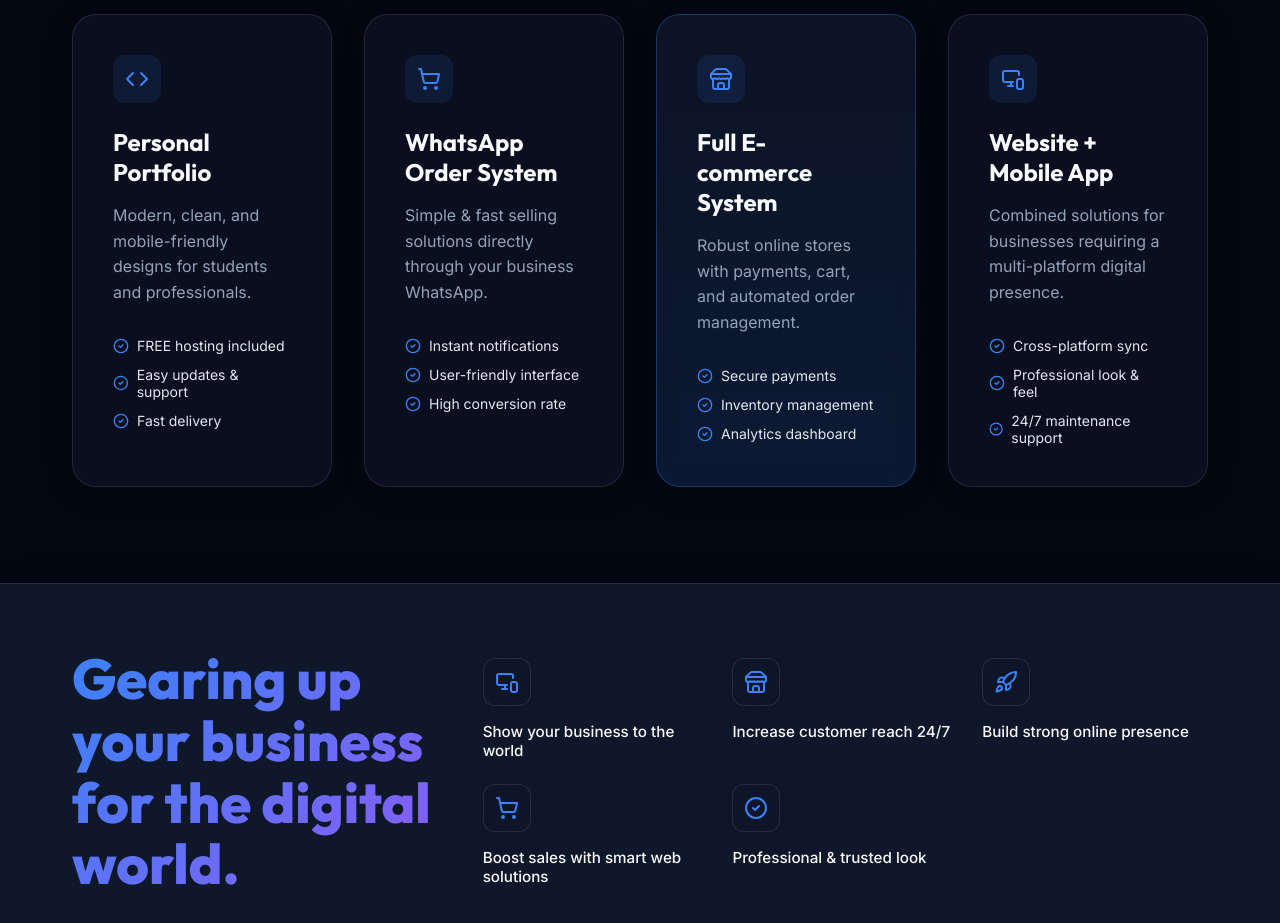
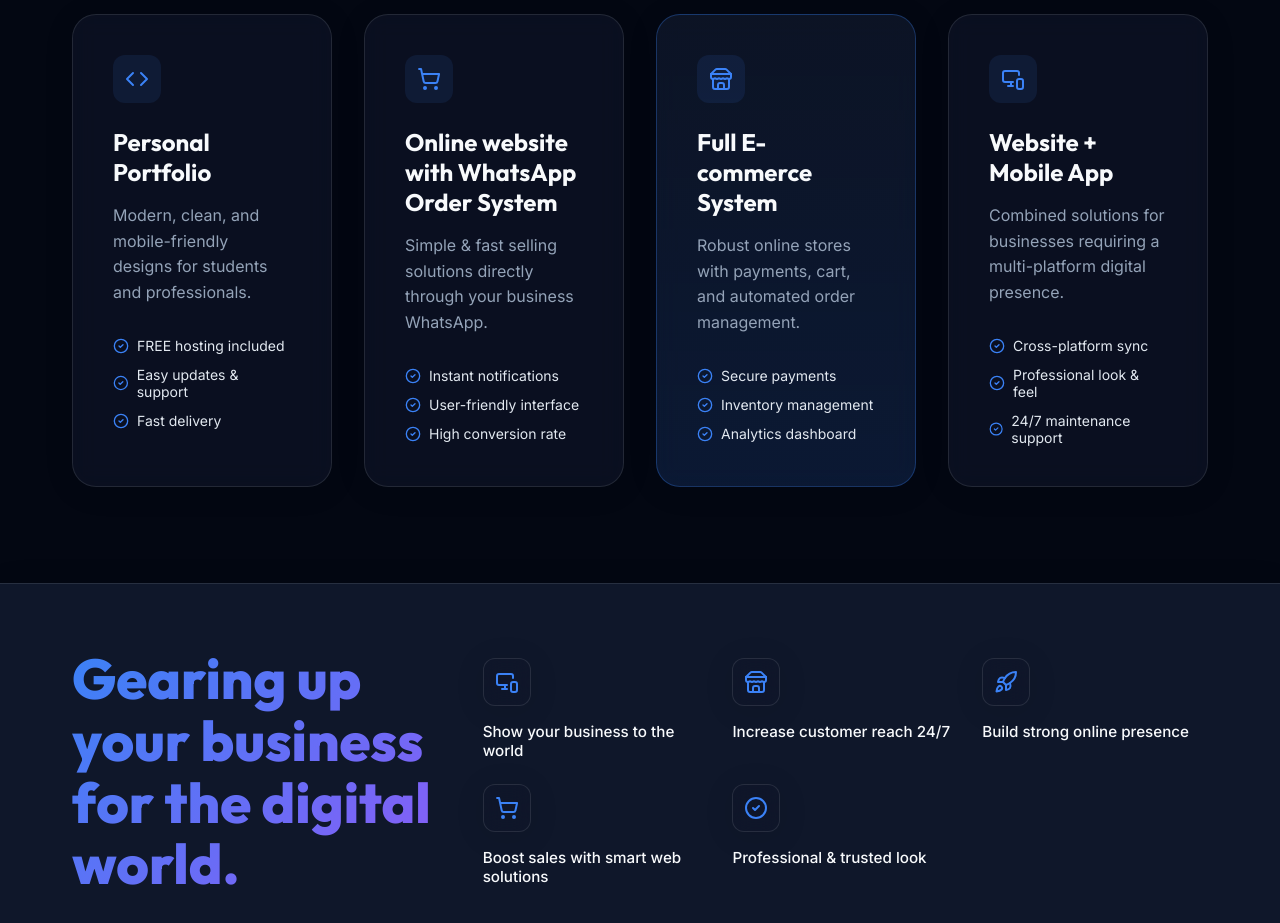
Before and after one commit to mohamedsimam/wedit-website, a React (Vite) app: page / in a window 1280 px wide. Shown: the part 980-1903 px from the top of the page. Built offline with nearby package versions, Linux system fonts and the light colour scheme.

Commit message:
Text Update: Online website with WhatsApp Order System

```diff
--- a/src/App.jsx
+++ b/src/App.jsx
@@ -172,7 +172,7 @@
               className="service-card glass"
             >
               <div className="service-icon"><ShoppingCart /></div>
-              <h3>WhatsApp Order System</h3>
+              <h3>Online website with WhatsApp Order System</h3>
               <p>Simple & fast selling solutions directly through your business WhatsApp.</p>
               <ul className="service-features">
                 <li><CheckCircle2 size={16} /> Instant notifications</li>
```
